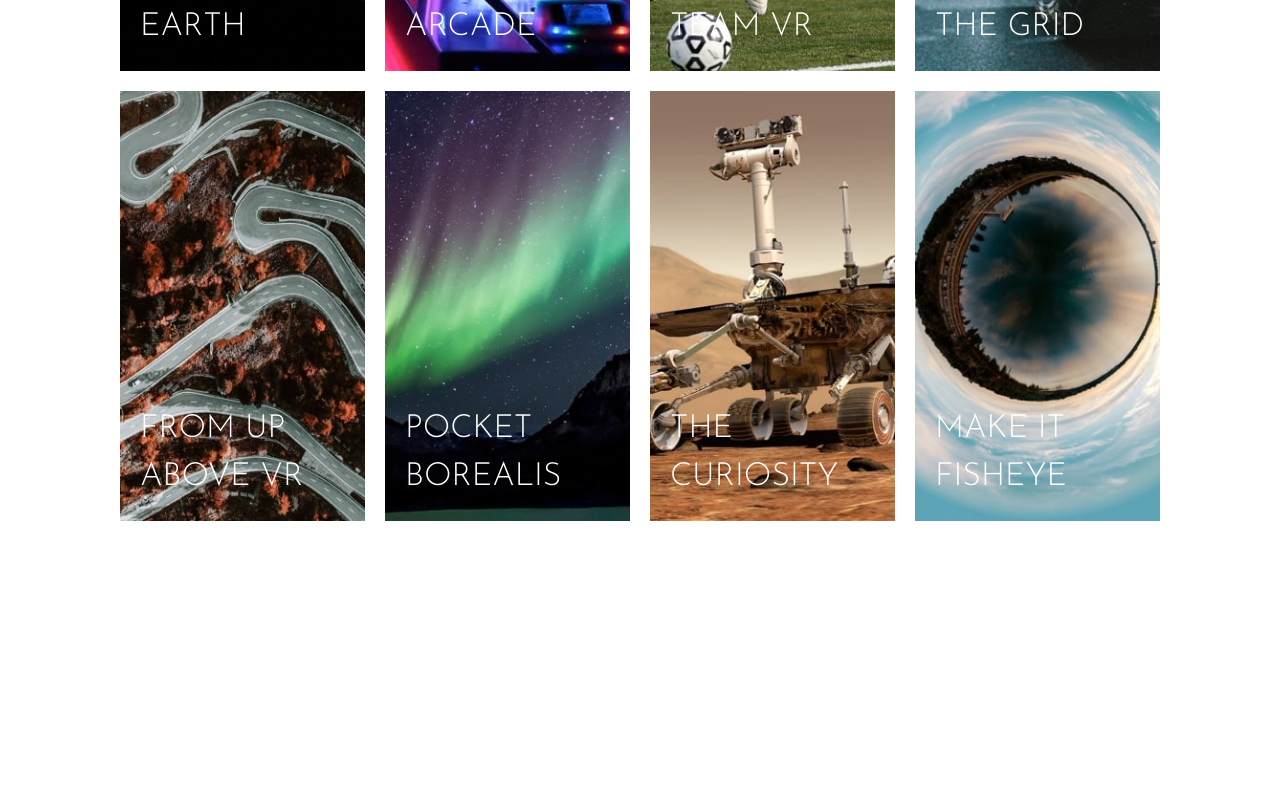
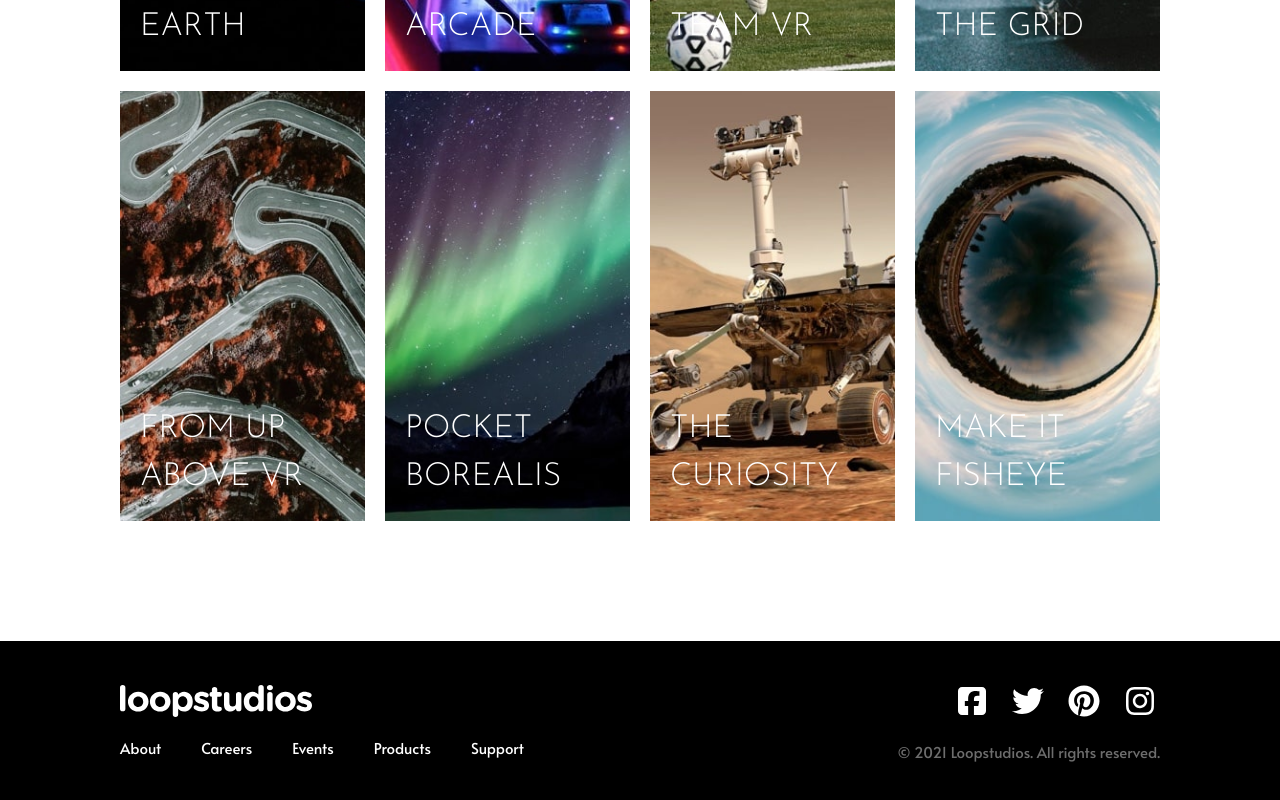
Before and after one commit to 7savv7/frontendmentor, a React (Vite) app in the folder junior/loopstudios-landing-page/: page / in a window 1280 px wide. Shown: the part 1862-2662 px from the top of the page. Before the commit the page ends 2503 px from the top, so only its background shows below. Built offline with nearby package versions, Linux system fonts and the light colour scheme.

Commit message:
[loopstudios-landing-page]: Add footer

```diff
--- a/junior/loopstudios-landing-page/src/App.tsx
+++ b/junior/loopstudios-landing-page/src/App.tsx
@@ -1,4 +1,5 @@
 import Content from "./Components/Content";
+import Footer from "./Components/Footer";
 import Intro from "./Components/Intro";
 
 function App() {
@@ -7,6 +8,8 @@ function App() {
       <Intro />
 
       <Content />
+
+      <Footer />
     </div>
   );
 }
--- a/junior/loopstudios-landing-page/src/Components/Cards.tsx
+++ b/junior/loopstudios-landing-page/src/Components/Cards.tsx
@@ -45,7 +45,7 @@ function Cards() {
   ];
 
   return (
-    <section className="relative">
+    <section className="relative mb-20 md:mb-0">
       <div className="flex items-center justify-center md:justify-between mb-5 md:mb-10">
         <p className="uppercase text-[3rem] text-black font-[Josefin_Sans] font-[300]">
           Our creations
--- /dev/null
+++ b/junior/loopstudios-landing-page/src/Components/Footer.tsx
@@ -0,0 +1,52 @@
+function Footer() {
+  return (
+    <footer
+      className="bg-black w-full text-white flex flex-col gap-10 items-center text-center p-10
+      lg:px-30 md:flex-row md:justify-between md:text-left"
+    >
+      <div className="flex flex-col gap-10 items-center md:items-start md:justify-between md:gap-5">
+        <img src="/images/logo.svg" alt="logo" />
+
+        <nav>
+          <ul className="flex flex-col item-center gap-4 md:flex-row md:gap-10">
+            <li>About</li>
+            <li>Careers</li>
+            <li>Events</li>
+            <li>Products</li>
+            <li>Support</li>
+          </ul>
+        </nav>
+      </div>
+
+      <div className="flex flex-col items-center gap-4 md:items-end md:justify-between md:gap-5">
+        <div className="flex items-center gap-4 [&>svg]:w-10 [&_path]:fill-white">
+          <svg xmlns="http://www.w3.org/2000/svg" viewBox="0 0 640 640">
+            {/* Font Awesome Free v7.3.1 by @fontawesome - https://fontawesome.com License - https://fontawesome.com/license/free Copyright 2026 Fonticons, Inc. */}
+            <path d="M160 96C124.7 96 96 124.7 96 160L96 480C96 515.3 124.7 544 160 544L258.2 544L258.2 398.2L205.4 398.2L205.4 320L258.2 320L258.2 286.3C258.2 199.2 297.6 158.8 383.2 158.8C399.4 158.8 427.4 162 438.9 165.2L438.9 236C432.9 235.4 422.4 235 409.3 235C367.3 235 351.1 250.9 351.1 292.2L351.1 320L434.7 320L420.3 398.2L351 398.2L351 544L480 544C515.3 544 544 515.3 544 480L544 160C544 124.7 515.3 96 480 96L160 96z" />
+          </svg>
+
+          <svg xmlns="http://www.w3.org/2000/svg" viewBox="0 0 640 640">
+            {/* Font Awesome Free v7.3.1 by @fontawesome - https://fontawesome.com License - https://fontawesome.com/license/free Copyright 2026 Fonticons, Inc. */}
+            <path d="M523.4 215.7C523.7 220.2 523.7 224.8 523.7 229.3C523.7 368 418.1 527.9 225.1 527.9C165.6 527.9 110.4 510.7 64 480.8C72.4 481.8 80.6 482.1 89.3 482.1C138.4 482.1 183.5 465.5 219.6 437.3C173.5 436.3 134.8 406.1 121.5 364.5C128 365.5 134.5 366.1 141.3 366.1C150.7 366.1 160.1 364.8 168.9 362.5C120.8 352.8 84.8 310.5 84.8 259.5L84.8 258.2C98.8 266 115 270.9 132.2 271.5C103.9 252.7 85.4 220.5 85.4 184.1C85.4 164.6 90.6 146.7 99.7 131.1C151.4 194.8 229 236.4 316.1 240.9C314.5 233.1 313.5 225 313.5 216.9C313.5 159.1 360.3 112 418.4 112C448.6 112 475.9 124.7 495.1 145.1C518.8 140.6 541.6 131.8 561.7 119.8C553.9 144.2 537.3 164.6 515.6 177.6C536.7 175.3 557.2 169.5 576 161.4C561.7 182.2 543.8 200.7 523.4 215.7z" />
+          </svg>
+
+          <svg xmlns="http://www.w3.org/2000/svg" viewBox="0 0 640 640">
+            {/* Font Awesome Free v7.3.1 by @fontawesome - https://fontawesome.com License - https://fontawesome.com/license/free Copyright 2026 Fonticons, Inc. */}
+            <path d="M568 320C568 457 457 568 320 568C294.4 568 269.8 564.1 246.6 556.9C256.7 540.4 271.8 513.4 277.4 491.9C280.4 480.3 292.8 432.9 292.8 432.9C300.9 448.3 324.5 461.4 349.6 461.4C424.4 461.4 478.3 392.6 478.3 307.1C478.3 225.2 411.4 163.9 325.4 163.9C218.4 163.9 161.5 235.7 161.5 314C161.5 350.4 180.9 395.7 211.8 410.1C216.5 412.3 219 411.3 220.1 406.8C220.9 403.4 225.1 386.5 227 378.7C227.6 376.2 227.3 374 225.3 371.6C215.2 359.1 207 336.3 207 315C207 260.3 248.4 207.4 319 207.4C379.9 207.4 422.6 248.9 422.6 308.3C422.6 375.4 388.7 421.9 344.6 421.9C320.3 421.9 302 401.8 307.9 377.1C314.9 347.6 328.4 315.8 328.4 294.5C328.4 275.5 318.2 259.6 297 259.6C272.1 259.6 252.1 285.3 252.1 319.8C252.1 341.8 259.5 356.6 259.5 356.6C259.5 356.6 235 460.4 230.5 479.8C225.5 501.2 227.5 531.4 229.6 551C137.4 514.9 72 425.1 72 320C72 183 183 72 320 72C457 72 568 183 568 320z" />
+          </svg>
+
+          <svg xmlns="http://www.w3.org/2000/svg" viewBox="0 0 640 640">
+            {/* Font Awesome Free v7.3.1 by @fontawesome - https://fontawesome.com License - https://fontawesome.com/license/free Copyright 2026 Fonticons, Inc. */}
+            <path d="M320.3 205C256.8 204.8 205.2 256.2 205 319.7C204.8 383.2 256.2 434.8 319.7 435C383.2 435.2 434.8 383.8 435 320.3C435.2 256.8 383.8 205.2 320.3 205zM319.7 245.4C360.9 245.2 394.4 278.5 394.6 319.7C394.8 360.9 361.5 394.4 320.3 394.6C279.1 394.8 245.6 361.5 245.4 320.3C245.2 279.1 278.5 245.6 319.7 245.4zM413.1 200.3C413.1 185.5 425.1 173.5 439.9 173.5C454.7 173.5 466.7 185.5 466.7 200.3C466.7 215.1 454.7 227.1 439.9 227.1C425.1 227.1 413.1 215.1 413.1 200.3zM542.8 227.5C541.1 191.6 532.9 159.8 506.6 133.6C480.4 107.4 448.6 99.2 412.7 97.4C375.7 95.3 264.8 95.3 227.8 97.4C192 99.1 160.2 107.3 133.9 133.5C107.6 159.7 99.5 191.5 97.7 227.4C95.6 264.4 95.6 375.3 97.7 412.3C99.4 448.2 107.6 480 133.9 506.2C160.2 532.4 191.9 540.6 227.8 542.4C264.8 544.5 375.7 544.5 412.7 542.4C448.6 540.7 480.4 532.5 506.6 506.2C532.8 480 541 448.2 542.8 412.3C544.9 375.3 544.9 264.5 542.8 227.5zM495 452C487.2 471.6 472.1 486.7 452.4 494.6C422.9 506.3 352.9 503.6 320.3 503.6C287.7 503.6 217.6 506.2 188.2 494.6C168.6 486.8 153.5 471.7 145.6 452C133.9 422.5 136.6 352.5 136.6 319.9C136.6 287.3 134 217.2 145.6 187.8C153.4 168.2 168.5 153.1 188.2 145.2C217.7 133.5 287.7 136.2 320.3 136.2C352.9 136.2 423 133.6 452.4 145.2C472 153 487.1 168.1 495 187.8C506.7 217.3 504 287.3 504 319.9C504 352.5 506.7 422.6 495 452z" />
+          </svg>
+        </div>
+
+        <p className="text-grey200/50">
+          © 2021 Loopstudios. All rights reserved.
+        </p>
+      </div>
+    </footer>
+  );
+}
+
+export default Footer;
```
